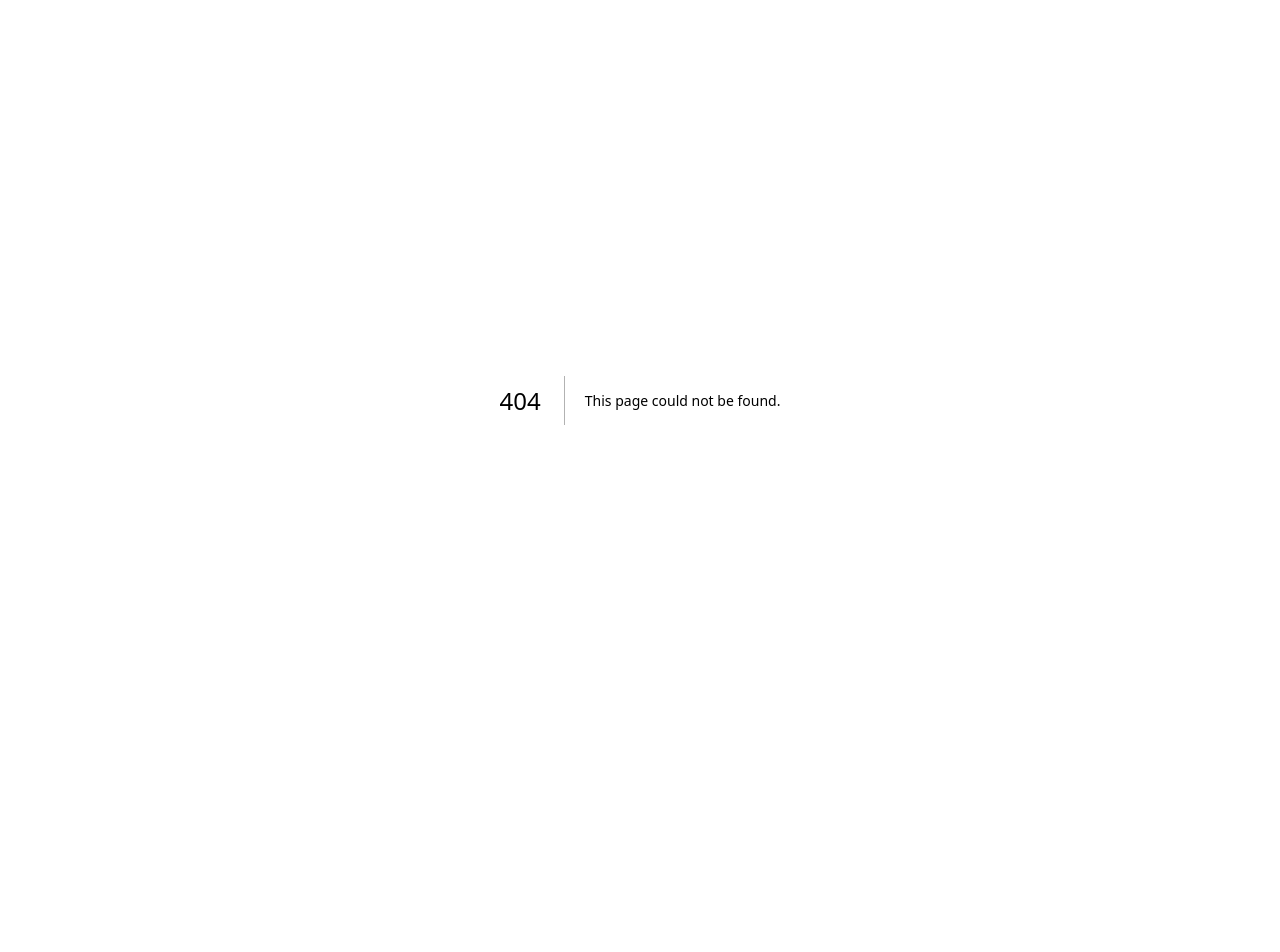
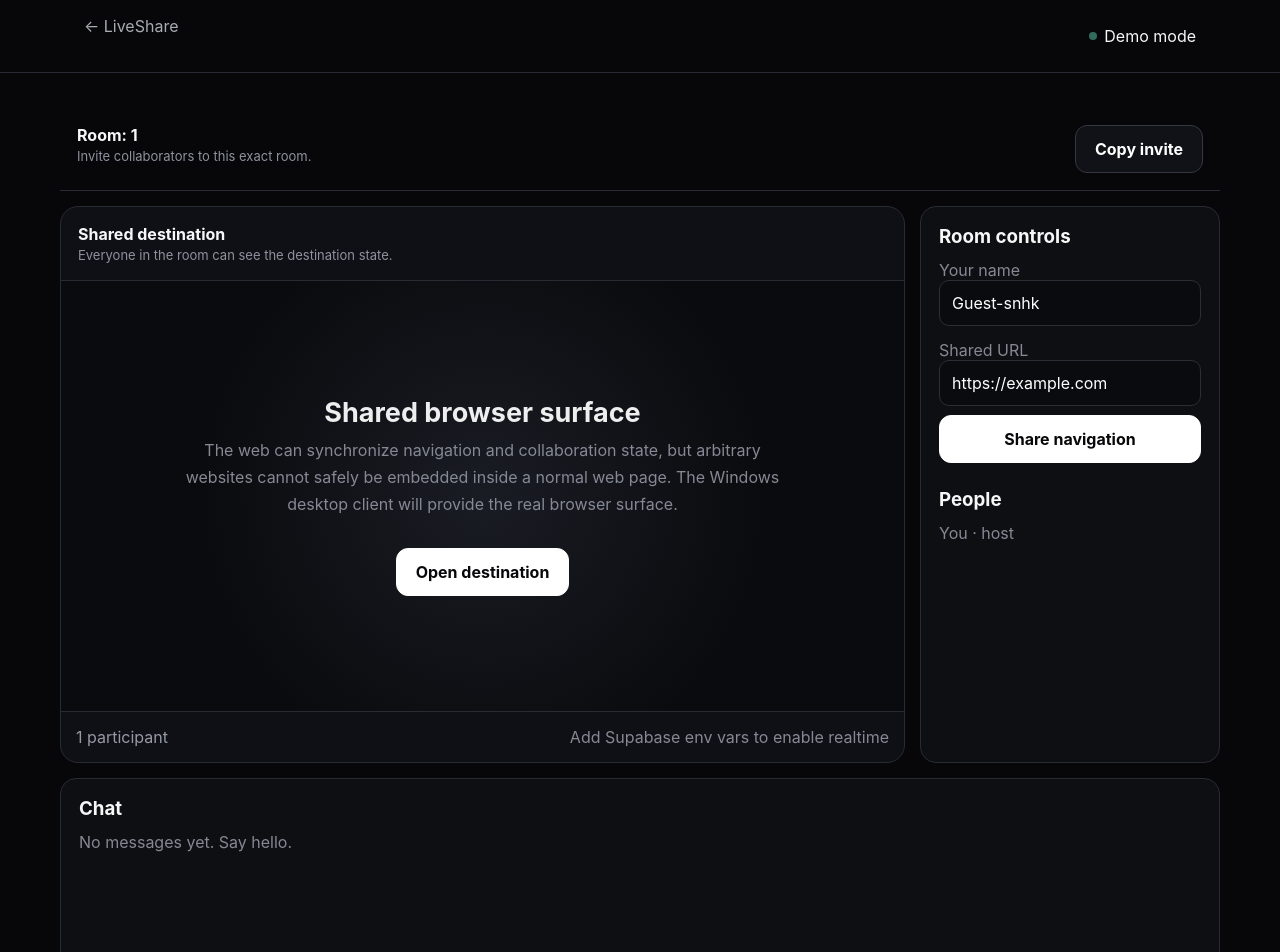
Before and after one commit to Inflare12/heelo, a Next.js app: page /room/1 in a window 1280 px wide. Before the commit this address had no page. Shown: the top 952 px of the page. Before the commit the page ends 800 px from the top, so only its background shows below. Built offline with nearby package versions, Linux system fonts and the light colour scheme; no server answers.

Commit message:
feat: add collaborative room with realtime presence, navigation and chat

```diff
--- /dev/null
+++ b/app/room/[roomId]/page.tsx
@@ -0,0 +1,113 @@
+"use client";
+
+import { useEffect, useMemo, useRef, useState } from "react";
+import Link from "next/link";
+import { useParams } from "next/navigation";
+import type { RealtimeChannel } from "@supabase/supabase-js";
+import { getSupabase } from "../../../lib/supabase";
+
+type Message = { id: string; name: string; text: string; mine?: boolean };
+type PresenceUser = { id: string; name: string };
+
+const randomName = () => `Guest-${Math.random().toString(36).slice(2, 6)}`;
+const randomId = () => `${Date.now().toString(36)}-${Math.random().toString(36).slice(2, 8)}`;
+
+export default function RoomPage() {
+  const params = useParams<{ roomId: string }>();
+  const roomId = decodeURIComponent(params.roomId);
+  const [name, setName] = useState("");
+  const [destination, setDestination] = useState("https://example.com");
+  const [messages, setMessages] = useState<Message[]>([]);
+  const [message, setMessage] = useState("");
+  const [users, setUsers] = useState<PresenceUser[]>([]);
+  const [connected, setConnected] = useState(false);
+  const [notice, setNotice] = useState("");
+  const channelRef = useRef<RealtimeChannel | null>(null);
+  const clientId = useMemo(() => randomId(), []);
+
+  useEffect(() => {
+    const saved = localStorage.getItem("liveshare-name");
+    setName(saved || randomName());
+  }, []);
+
+  useEffect(() => {
+    if (!name) return;
+    localStorage.setItem("liveshare-name", name);
+    const supabase = getSupabase();
+    if (!supabase) {
+      setConnected(false);
+      return;
+    }
+
+    const channel = supabase.channel(`room:${roomId}`, { config: { presence: { key: clientId } } });
+    channelRef.current = channel;
+    channel.on("broadcast", { event: "navigate" }, ({ payload }) => {
+      if (payload?.sender !== clientId && typeof payload.url === "string") setDestination(payload.url);
+    });
+    channel.on("broadcast", { event: "chat" }, ({ payload }) => {
+      if (!payload || payload.sender === clientId) return;
+      setMessages((current) => [...current, { id: payload.id, name: payload.name, text: payload.text }]);
+    });
+    channel.on("presence", { event: "sync" }, () => {
+      const state = channel.presenceState<PresenceUser>();
+      const next: PresenceUser[] = Object.values(state).flat().map((v) => ({ id: v.id, name: v.name }));
+      setUsers(next);
+    });
+    channel.subscribe(async (status) => {
+      if (status !== "SUBSCRIBED") return;
+      setConnected(true);
+      await channel.track({ id: clientId, name });
+    });
+
+    return () => {
+      setConnected(false);
+      channel.unsubscribe();
+      channelRef.current = null;
+    };
+  }, [roomId, clientId, name]);
+
+  const navigate = async () => {
+    let url = destination.trim();
+    if (!url) return;
+    if (!/^https?:\/\//i.test(url)) url = `https://${url}`;
+    try { new URL(url); } catch { setNotice("Enter a valid web address."); return; }
+    setDestination(url);
+    setNotice("Navigation sent to the room.");
+    await channelRef.current?.send({ type: "broadcast", event: "navigate", payload: { sender: clientId, url } });
+  };
+
+  const sendMessage = async () => {
+    const text = message.trim();
+    if (!text) return;
+    const item = { id: randomId(), name: name || "Guest", text, mine: true };
+    setMessages((current) => [...current, item]);
+    setMessage("");
+    await channelRef.current?.send({ type: "broadcast", event: "chat", payload: { sender: clientId, id: item.id, name: item.name, text } });
+  };
+
+  const copyInvite = async () => {
+    await navigator.clipboard.writeText(window.location.href);
+    setNotice("Invite copied.");
+  };
+
+  const openDestination = () => window.open(destination, "_blank", "noopener,noreferrer");
+
+  return <div className="roomPage">
+    <header className="roomHeader"><div className="container roomHeaderInner"><Link className="back" href="/">← LiveShare</Link><div className="status"><span className="statusDot" style={{ opacity: connected ? 1 : .45 }} />{connected ? "Connected" : "Demo mode"}</div></div></header>
+    <main className="container roomLayout">
+      <div className="roomTop" style={{ marginBottom: 15 }}><div><strong>Room: {roomId}</strong><div className="roomUrl">Invite collaborators to this exact room.</div></div><div className="roomControls"><button className="btn" onClick={copyInvite}>Copy invite</button></div></div>
+      <div className="roomGrid">
+        <section className="roomCard">
+          <div className="roomTop"><div><strong>Shared destination</strong><div className="roomUrl">Everyone in the room can see the destination state.</div></div></div>
+          <div className="roomStage"><div><b>Shared browser surface</b><p>The web can synchronize navigation and collaboration state, but arbitrary websites cannot safely be embedded inside a normal web page. The Windows desktop client will provide the real browser surface.</p><div className="actions"><button className="btn primary" onClick={openDestination}>Open destination</button></div></div></div>
+          <div className="roomBar"><div className="status">{users.length || 1} participant{(users.length || 1) === 1 ? "" : "s"}</div><div className="muted">{connected ? "Realtime room active" : "Add Supabase env vars to enable realtime"}</div></div>
+        </section>
+        <aside className="panel"><h3>Room controls</h3><label className="muted" htmlFor="displayName">Your name</label><input id="displayName" className="input" value={name} onChange={(e) => setName(e.target.value.slice(0, 32))} maxLength={32} /><label className="muted" htmlFor="destination" style={{ display: "block", marginTop: 14 }}>Shared URL</label><input id="destination" className="input" value={destination} onChange={(e) => setDestination(e.target.value)} onKeyDown={(e) => { if (e.key === "Enter") navigate(); }} /><button className="btn primary" style={{ width: "100%", marginTop: 9 }} onClick={navigate}>Share navigation</button>{notice && <div className="notice">{notice}</div>}
+          <h3 style={{ marginTop: 25 }}>People</h3>{users.length ? users.map((u) => <div key={u.id} className="muted" style={{ padding: "6px 0" }}>● {u.name}{u.id === clientId ? " · you" : ""}</div>) : <div className="muted">You · host</div>}
+        </aside>
+      </div>
+      <section className="panel" style={{ marginTop: 15 }}><h3>Chat</h3><div className="chatList">{messages.length === 0 ? <span className="muted">No messages yet. Say hello.</span> : messages.map((m) => <div key={m.id} style={{ marginBottom: 8 }}><strong>{m.mine ? "You" : m.name}</strong>: {m.text}</div>)}</div><div className="chatForm"><input className="input" value={message} onChange={(e) => setMessage(e.target.value)} onKeyDown={(e) => { if (e.key === "Enter") sendMessage(); }} placeholder="Message the room…" maxLength={500} /><button className="btn primary" onClick={sendMessage}>Send</button></div></section>
+      <p className="notice">LiveShare does not proxy or inspect arbitrary third-party websites. The production desktop client will use an embedded Chromium browser plus the same room transport for full synchronized browsing.</p>
+    </main>
+  </div>;
+}
```
